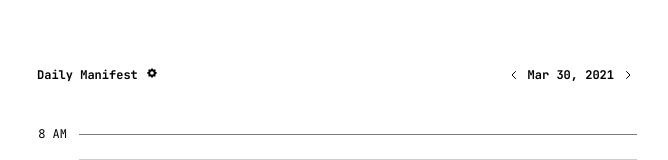
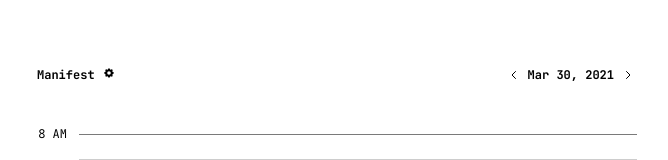
Before and after one commit to 0kzh/manifest, a React (Create React App) app: page / in a window 1280 px wide. Shown: the top 160 px of the page, without its empty margins (303-971 px from the left). Built offline with nearby package versions, Linux system fonts and the light colour scheme.

Commit message:
Name change

```diff
--- a/src/App.tsx
+++ b/src/App.tsx
@@ -99,7 +99,7 @@ function App() {
     <div className="container">
       <div className="header">
           <div className="flex-row vert-center">
-            <b>Daily Manifest</b>
+            <b>Manifest</b>
             <div
               ref={settingsBtnRef}
               onClick={() => setSettingsOpen(!settingsOpen)}
```
Also changed, not shown: public/manifest.json.
